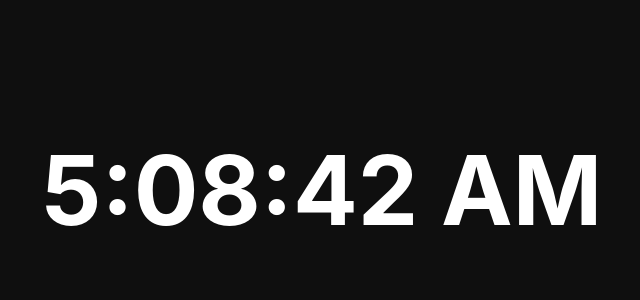
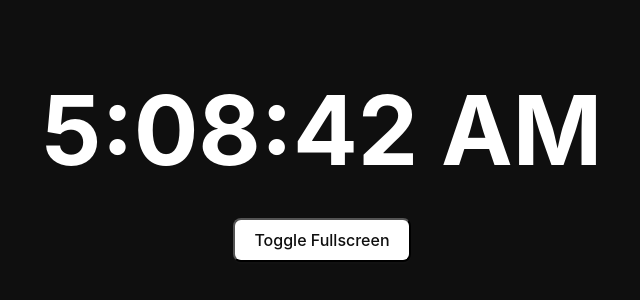
Before and after one commit to MichaelKema/SideSpace, a React (Vite) app: page / in a window 1280 px wide. Shown: the part 218-518 px from the top of the page, without its empty margins (318-958 px from the left). Built offline with nearby package versions, Linux system fonts and the light colour scheme.

Commit message:
added Fullscreen button

```diff
--- a/src/App.css
+++ b/src/App.css
@@ -69,15 +69,17 @@ a:hover {
 
 h1 {
   text-align: center;
-    justify-content: center; /* Centers horizontally */
-  align-items: center;     /* Centers vertically */
-
+  justify-content: center; /* Centers horizontally */
+  align-items: center; /* Centers vertically */
 }
 
 input,
 button {
+  position: relative;
+  margin-top: 60px;
   border-radius: 8px;
-  border: 1px solid transparent;
+  padding: "10px 14px";
+  border: 3px solid transparent #ffffff;
   padding: 0.6em 1.2em;
   font-size: 1em;
   font-weight: 500;
@@ -85,7 +87,7 @@ button {
   color: #0f0f0f;
   background-color: #ffffff;
   transition: border-color 0.25s;
-  box-shadow: 0 2px 2px rgba(0, 0, 0, 0.2);
+  box-shadow: 0 2px 2px rgba(255, 255, 255, 0.021);
 }
 
 button {
@@ -129,10 +131,9 @@ button {
     background-color: #0f0f0f69;
   }
 }
-#clock{
+#clock {
   color: #ffffff;
   justify-content: center; /* Centers horizontally */
-  align-items: center;     /* Centers vertically */
+  align-items: center; /* Centers vertically */
   font-size: 6em;
-
 }
--- a/src/App.jsx
+++ b/src/App.jsx
@@ -18,7 +18,7 @@ function App() {
       return;
     }
 
-    // Web fullscreen (Cloudflare Pages)
+    // Web fullscreen
     if (!document.fullscreenElement) {
       await document.documentElement.requestFullscreen();
     } else {
@@ -28,8 +28,6 @@ function App() {
 
   useEffect(() => {
     const handleKeyDown = (event) => {
-      // F11 in browsers is special; some browsers won’t let JS fully override it.
-
       if (event.key !== "F11") return;
       event.preventDefault();
       toggleFullscreen();
@@ -56,13 +54,17 @@ function App() {
         height: "100vh",
         display: "grid",
         placeItems: "center",
-        cursor: "pointer",
-        userSelect: "none",
       }}
-      title="Click to toggle fullscreen"
-      onClick={() => toggleFullscreen()}
     >
-      <h1 id="clock">{shortTime}</h1>
+      <div style={{ display: "grid", gap: "16px", placeItems: "center" }}>
+        <h1 id="clock" style={{ margin: 0 }}>
+          {shortTime}
+        </h1>
+
+        <button type="button" onClick={toggleFullscreen}>
+          Toggle Fullscreen
+        </button>
+      </div>
     </div>
   );
 }
```
